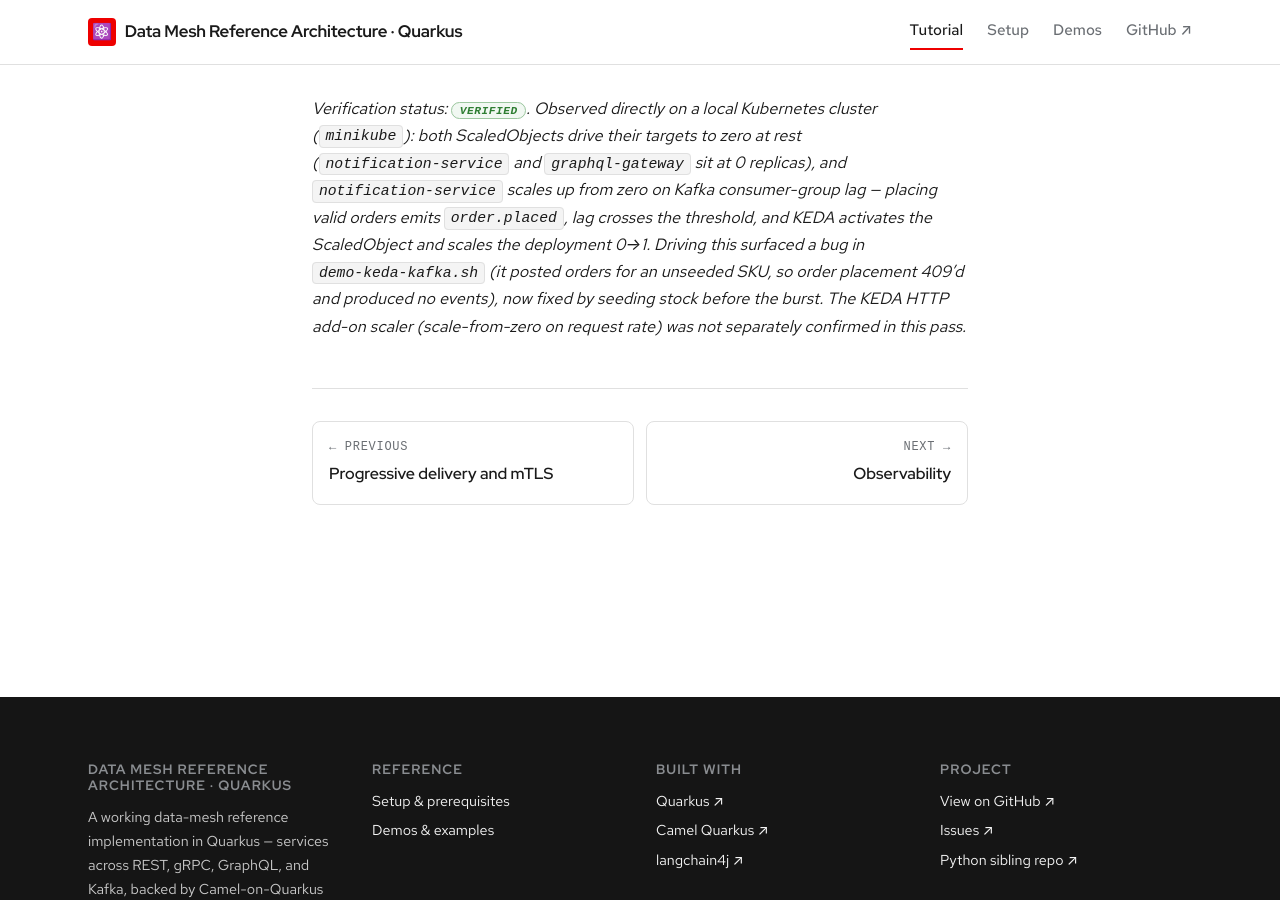
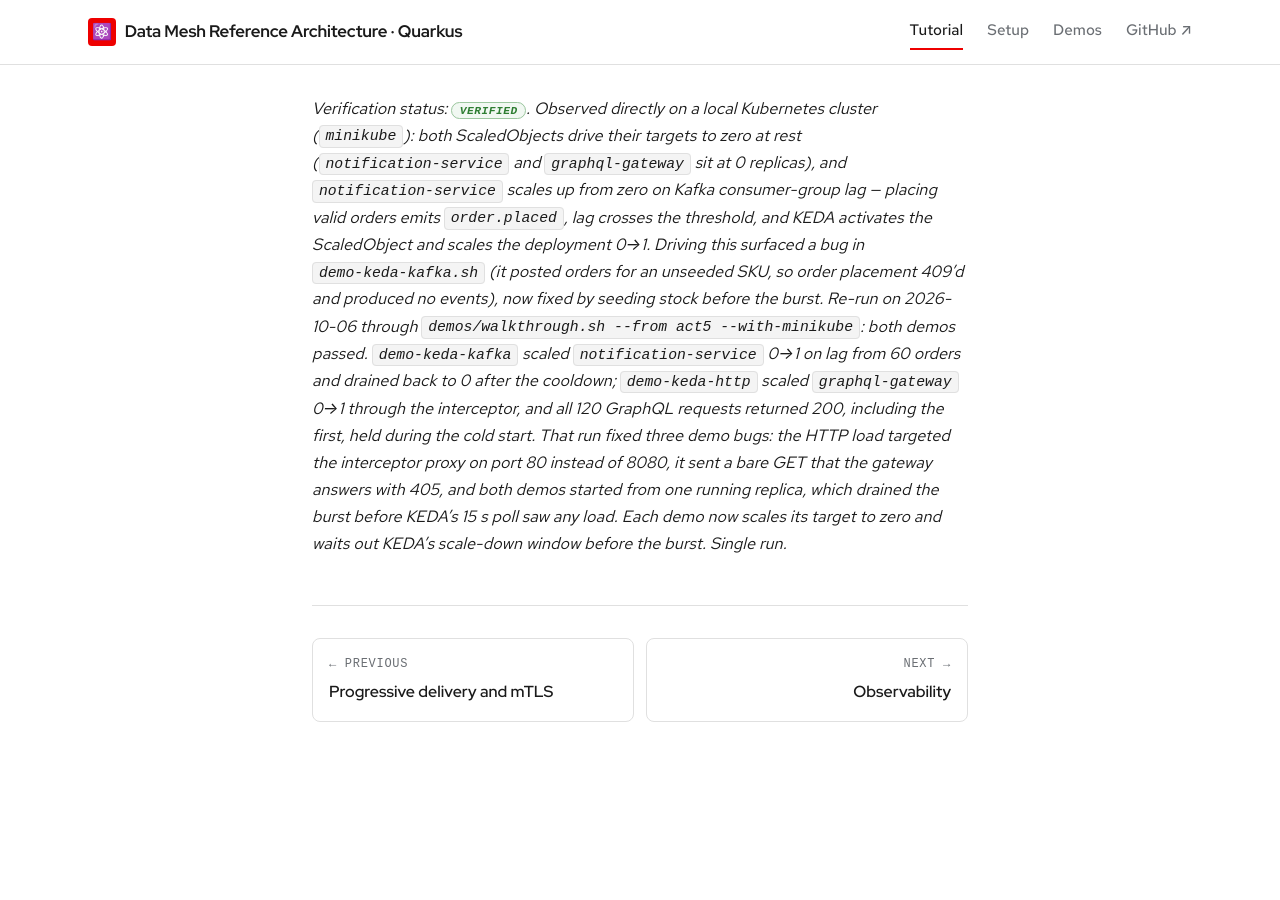
Before and after one commit to patterncatalyst/datamesh-reference-arch-quarkus, a Jekyll site: the page built from _docs/07-elastic-and-resilient.md, in a window 1280 px wide and 900 px high, scrolled down 9566 px. Built offline with Jekyll 4.4.1, drawn with Linux system fonts in a browser that asks for light colours; some web fonts are replaced; some of the changed text lies outside the part shown.

Commit message:
fix(demo): make the KEDA demos scale from zero; verify act 5
demo-keda-http sent load to the interceptor proxy on port 80 (it listens on 8080) as bare GETs the gateway answers with 405; it now POSTs a GraphQL query to :8080 and requires a 200. Both demos started from one running replica, which drained the burst before KEDA polled; each now scales its target to zero and waits out KEDA's scale-down window first. Act 5 passed on 2026-10-06: notification-service 0->1 on lag, graphql-gateway 0->1 with 120/120 requests returning 200. Update the ch02/ch07 footers, walkthrough blurb, deck notes, and plans.

```diff
--- a/_docs/07-elastic-and-resilient.md
+++ b/_docs/07-elastic-and-resilient.md
@@ -152,7 +152,7 @@
 `hosts` is the in-cluster Service FQDN rather than an external hostname, because this
 stack has no Ingress. Operationally, traffic only counts toward this scaler if it goes
 *through* the HTTP add-on's own interceptor proxy Service
-(`keda-add-ons-http-interceptor-proxy.keda.svc.cluster.local`) with the `Host` header
+(`keda-add-ons-http-interceptor-proxy.keda.svc.cluster.local:8080`) with the `Host` header
 set to that FQDN. A request sent directly to `graphql-gateway`'s own `ClusterIP`
 Service bypasses the interceptor: it is never counted and does not wake a
 scaled-to-zero Deployment. `scaleTargetRef.service` plus exactly one of `port`/
@@ -302,4 +302,4 @@
 
 ---
 
-*Verification status: <span class="status status--verified">verified</span>. Observed directly on a local Kubernetes cluster (`minikube`): both ScaledObjects drive their targets to zero at rest (`notification-service` and `graphql-gateway` sit at 0 replicas), and `notification-service` scales up from zero on Kafka consumer-group lag — placing valid orders emits `order.placed`, lag crosses the threshold, and KEDA activates the ScaledObject and scales the deployment 0→1. Driving this surfaced a bug in `demo-keda-kafka.sh` (it posted orders for an unseeded SKU, so order placement 409'd and produced no events), now fixed by seeding stock before the burst. The KEDA HTTP add-on scaler (scale-from-zero on request rate) was not separately confirmed in this pass.*
+*Verification status: <span class="status status--verified">verified</span>. Observed directly on a local Kubernetes cluster (`minikube`): both ScaledObjects drive their targets to zero at rest (`notification-service` and `graphql-gateway` sit at 0 replicas), and `notification-service` scales up from zero on Kafka consumer-group lag — placing valid orders emits `order.placed`, lag crosses the threshold, and KEDA activates the ScaledObject and scales the deployment 0→1. Driving this surfaced a bug in `demo-keda-kafka.sh` (it posted orders for an unseeded SKU, so order placement 409'd and produced no events), now fixed by seeding stock before the burst. Re-run on 2026-10-06 through `demos/walkthrough.sh --from act5 --with-minikube`: both demos passed. `demo-keda-kafka` scaled `notification-service` 0→1 on lag from 60 orders and drained back to 0 after the cooldown; `demo-keda-http` scaled `graphql-gateway` 0→1 through the interceptor, and all 120 GraphQL requests returned 200, including the first, held during the cold start. That run fixed three demo bugs: the HTTP load targeted the interceptor proxy on port 80 instead of 8080, it sent a bare GET that the gateway answers with 405, and both demos started from one running replica, which drained the burst before KEDA's 15 s poll saw any load. Each demo now scales its target to zero and waits out KEDA's scale-down window before the burst. Single run.*
--- a/presentation/datamesh-201/build-deck.js
+++ b/presentation/datamesh-201/build-deck.js
@@ -515,7 +515,7 @@
     { text: "The interceptor's wait timeout is raised from 20 s to 180 s to cover a cold JVM boot.", lvl: 1 },
     { text: "Asserted: a scaled-to-zero deployment reaches at least one replica within a 240-second budget.", lvl: 1 },
   ],
-  notes: "DEMO 16 of 19. What it does: scales graphql-gateway from zero on inbound HTTP request rate through the KEDA HTTP add-on's interceptor. What to show: a scaled-to-zero deployment reaching at least one replica within budget. Infra: opt-in local Kubernetes cluster, the same platform as demo-keda-kafka.sh. Fallback: a recorded scale-up timeline. Status: unverified; the HTTP add-on demo has not been run end to end. A scaled-to-zero workload reports 'unknown' health until the first request; that is expected, and worth answering before someone asks." });
+  notes: "DEMO 16 of 19. What it does: scales graphql-gateway from zero on inbound HTTP request rate through the KEDA HTTP add-on's interceptor. What to show: a scaled-to-zero deployment reaching at least one replica within budget. Infra: opt-in local Kubernetes cluster, the same platform as demo-keda-kafka.sh. Fallback: a recorded scale-up timeline. Status: verified 2026-10-06; graphql-gateway scaled 0 to 1 and all 120 GraphQL requests through the interceptor returned 200, single run. A scaled-to-zero workload reports 'unknown' health until the first request; that is expected, and worth answering before someone asks." });
 
 /* ====================== 07 · GOVERNANCE, MESH, OBSERVABILITY ====================== */
 (() => {
```
Also changed, not shown: _plans/RESUME.md (+9 -13 lines), _plans/reconciliation.md (+3 -3 lines), k8s/keda/README.md (+1 -1 lines), 4 other files.
